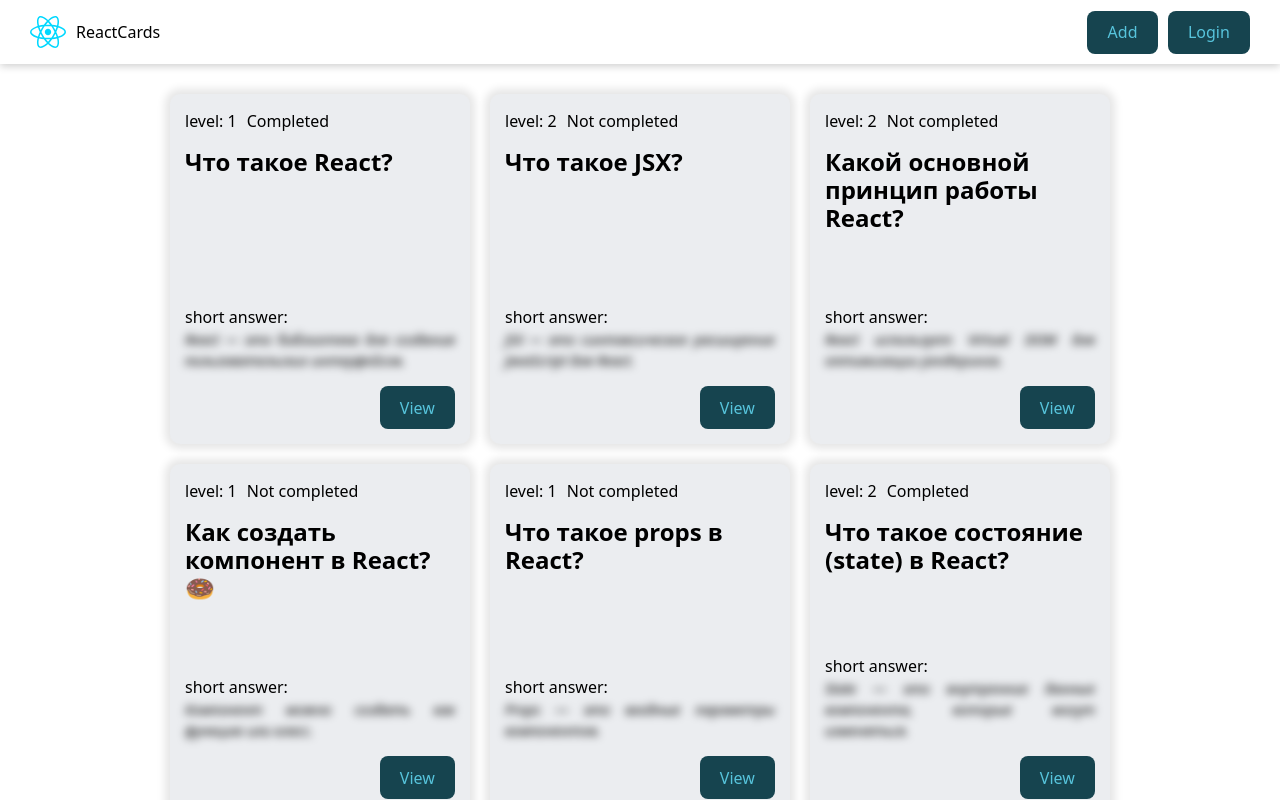
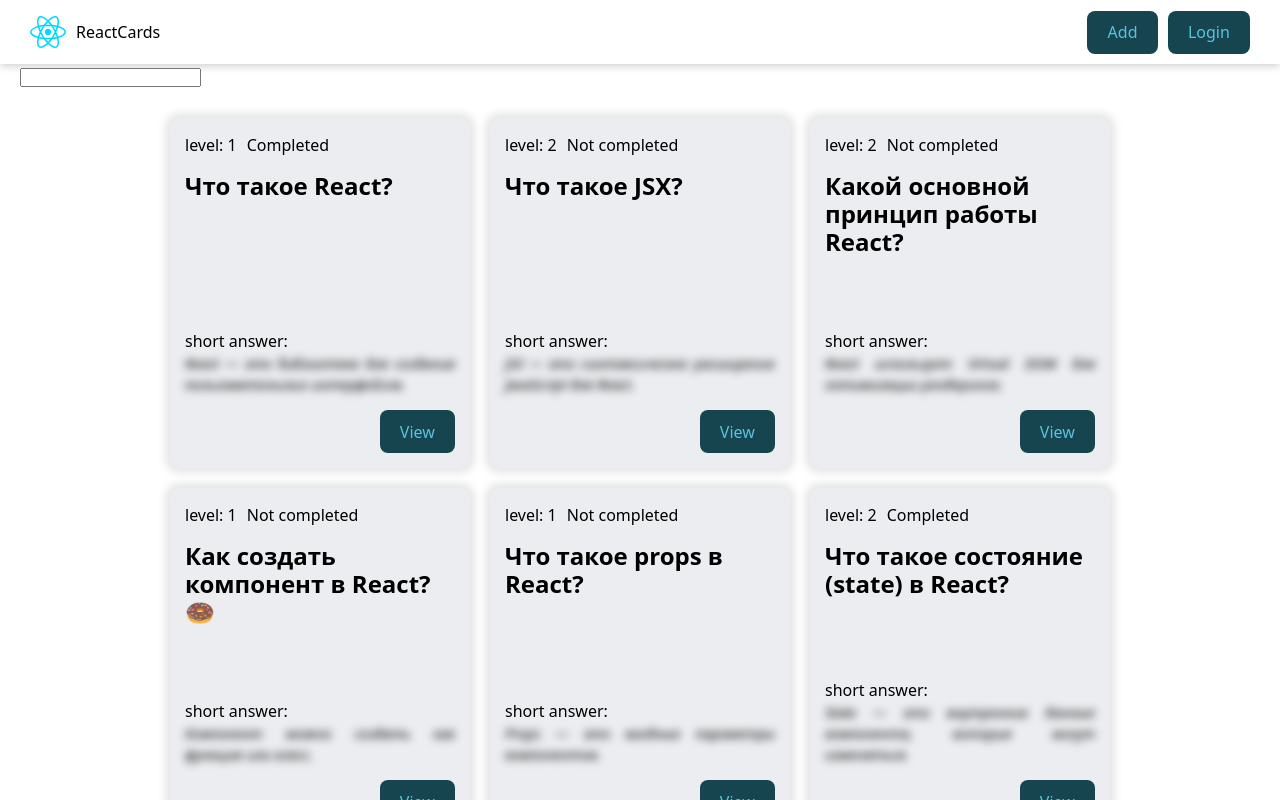
Before and after one commit to andreypo22/react-app-course, a React (Vite) app: page / in a window 1280 px wide. Built offline with nearby package versions, Linux system fonts and the light colour scheme; data requests are answered from the project's data file.

Commit message:
input, memo

```diff
--- a/src/components/QuestionCardList/QuestionCardList.jsx
+++ b/src/components/QuestionCardList/QuestionCardList.jsx
@@ -1,7 +1,8 @@
+import { memo } from "react";
 import { QuestionCard } from "../QuestionCard";
 import cls from "./QuestionCardList.module.css";
 
-export const QuestionCardList = ({ cards }) => {
+export const QuestionCardList = memo(({ cards }) => {
   return (
     <div className={cls.cardList}>
       {cards.map((card, index) => {
@@ -9,6 +10,6 @@ export const QuestionCardList = ({ cards }) => {
       })}
     </div>
   );
-};
+});
 
 // export default QuestionCardList
--- a/src/pages/HomePage/HomePage.jsx
+++ b/src/pages/HomePage/HomePage.jsx
@@ -8,6 +8,7 @@ import { useFetch } from "../../hooks/useFetch";
 
 export const HomePage = () => {
   const [questions, setQuestions] = useState([]);
+  const [searchValue, setSearchValue] = useState("");
 
   const [getQuestions, isLoading, error] = useFetch(async (url) => {
     const response = await fetch(`${API_URL}/${url}`);
@@ -21,8 +22,14 @@ export const HomePage = () => {
     getQuestions("react");
   }, []);
 
+  const onSearchChangeHandler = (e) => {
+    setSearchValue(e.target.value);
+  };
+
   return (
     <>
+      <input type="text" value={searchValue} onChange={onSearchChangeHandler} />
+
       {isLoading && <Loader />}
       {error && <p>{error}</p>}
       <QuestionCardList cards={questions} />
```
